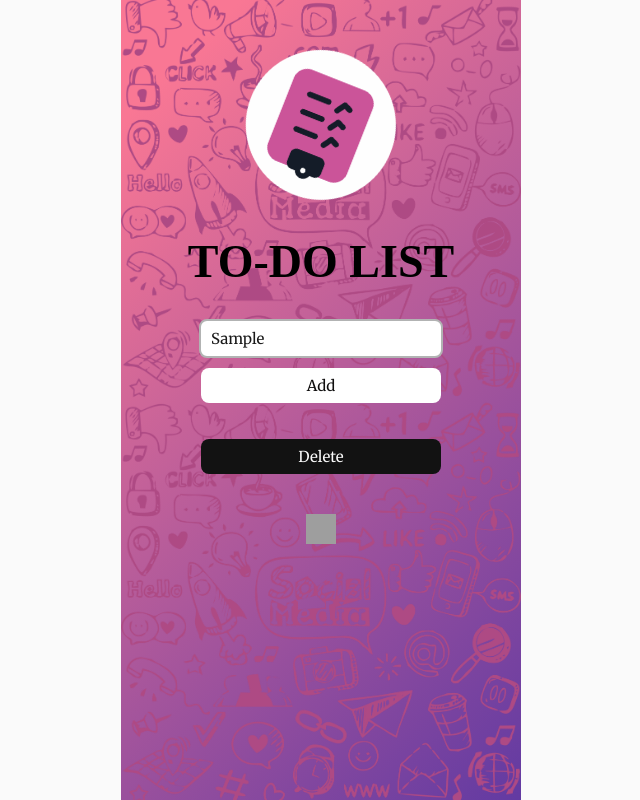
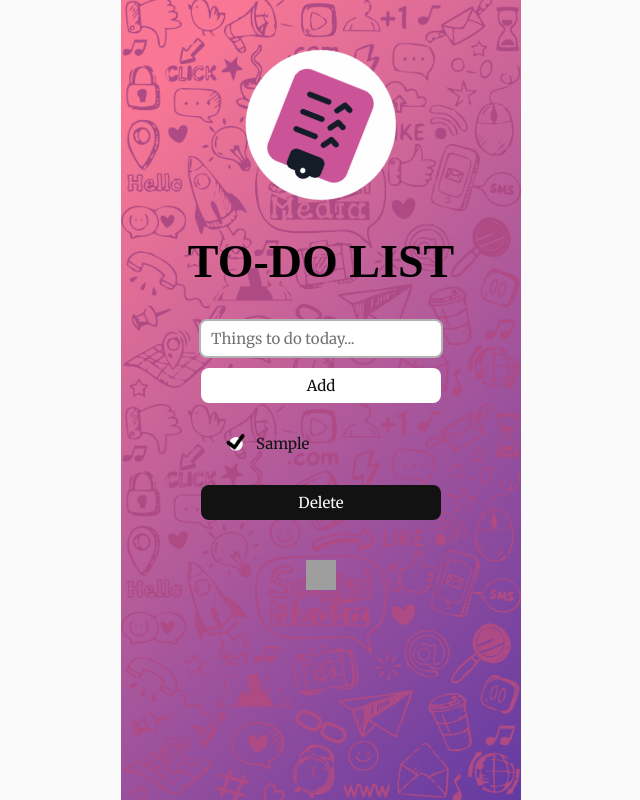
Before and after one commit to elenaflea/To-Do-List, a React (Create React App) app: page / in a window 1280 px wide. Both pictures are taken after typing "Sample" into the empty fields and a click on the button "Add". Shown: the whole page, without its empty margins (319-959 px from the left). Built offline with nearby package versions, Linux system fonts and the light colour scheme; grey boxes are pictures that could not be loaded; a web font is replaced by a local one.

Commit message:
Update ToDoList.js

```diff
--- a/src/ToDoList.js
+++ b/src/ToDoList.js
@@ -66,7 +66,7 @@ export class ToDoList extends Component {
                     value = {this.state.userInput} />
                 </div>
                 <div>
-                    <button className='btn addBtn' onChange={ ()=> this.addList(this.state.userInput)}>
+                    <button className='btn addBtn' onClick={ ()=> this.addList(this.state.userInput)}>
                         Add
                     </button>
                 </div>
@@ -74,7 +74,7 @@ export class ToDoList extends Component {
                 <ul>
                 {this.state.toDoList.map((item, index) => (
                         <li
-                        onClick={ this.crosseWord }
+                        onChange={ this.crosseWord }
                         key={ index }>
                             <img className='icon'
                             src={ this.state.icon }
```
